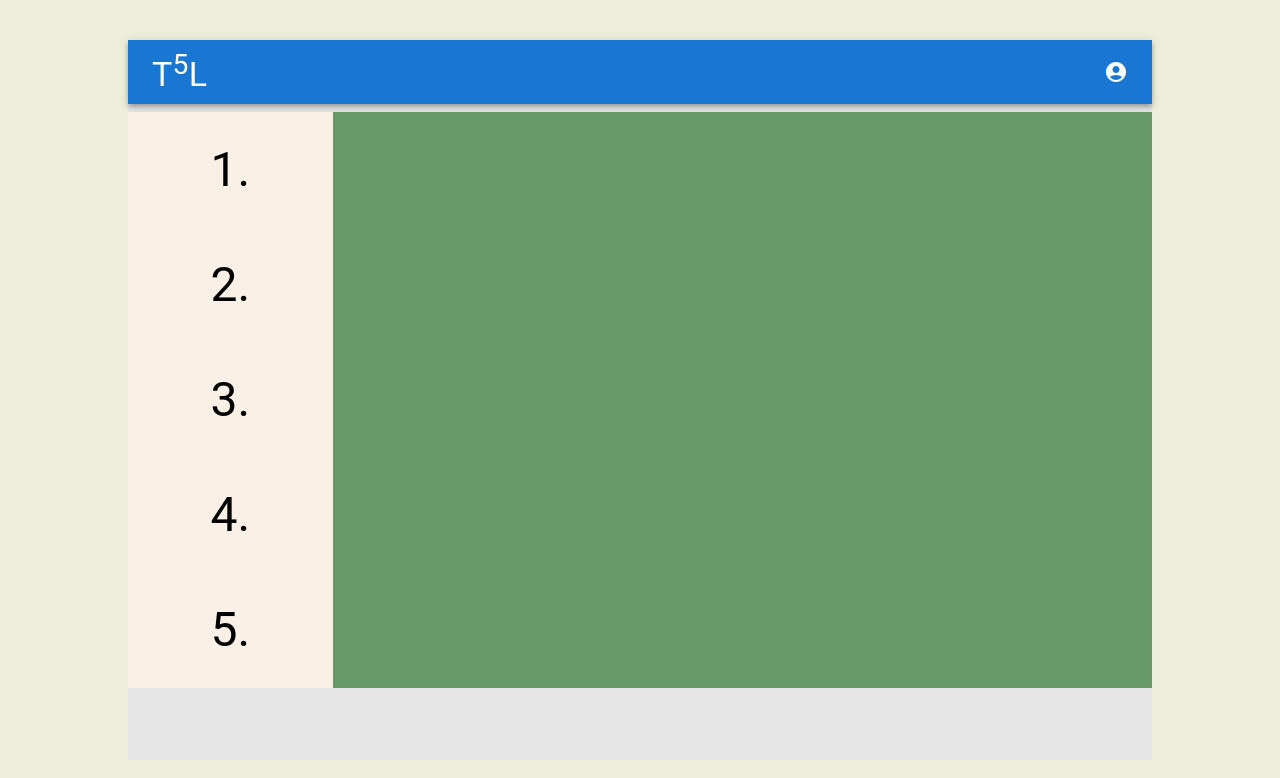
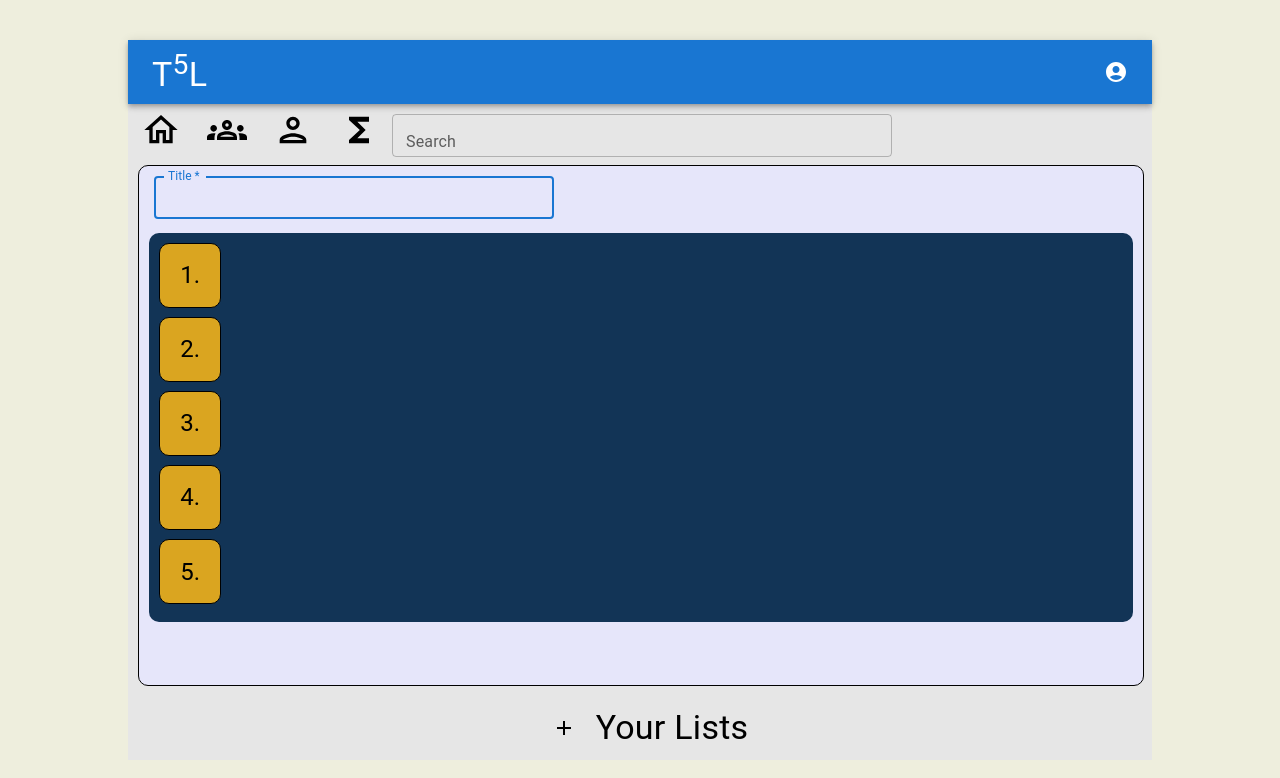
Before and after one commit to jenny-fu/top5, a React (Create React App) app in the folder client/: page /top5list/1 in a window 1280 px wide. Shown: the top 778 px of the page. Built offline with nearby package versions, Linux system fonts and the light colour scheme.

Commit message:
workspace screen changed.

```diff
--- a/client/src/App.css
+++ b/client/src/App.css
@@ -150,19 +150,10 @@ body {
 #top5-list-selector {
   position: absolute;
   left: 0%;
-  top: 10%;
+  top: 9%;
   width: 100%;
   height: 80%;
   background-color: var(--swatch-primary);
-}
-
-#top5-workspace {
-  position: absolute;
-  left: 0%;
-  top: 10%;
-  width: 100%;
-  height: 80%;
-  background-color: var(--swatch-accent);
 }
 
 #top5-statusbar {
@@ -206,6 +197,19 @@ body {
   display: flex;
   flex-direction: column;
   overflow: scroll;
+  /* background-color: var(--swatch-accent); */
+}
+
+#top5-workspace {
+  position: absolute;
+  left: 0%;
+  top: 16%;
+  width: 98%;
+  height: 72%;
+  background-color: lavender;
+  border: solid 1px;
+  border-radius: 10px;
+  margin: 1%;
 }
 
 .list-card,
@@ -254,31 +258,48 @@ iframe
 #workspace-edit {
   position: absolute;
   left: 0%;
-  top: 0%;
-  width: 100%;
-  height: 100%;
+  top: 11%;
+  width: 98%;
+  height: 75%;
+  background-color: var(--swatch-status);
+  margin: 1%;
+  border-radius: 10px;
+}
+
+.item-number {
+  justify-content: center;
+  width: 60px;
+  border-radius: 10px;
+  border: solid 1px;
+  background-color: goldenrod;
+  color: black;
+  margin: 10%;
 }
 
 #edit-numbering {
   position: absolute;
   left: 0%;
   top: 0%;
-  width: 20%;
-  height: 100%;
-  background-color: var(--swatch-status);
+  width: 10%;
+  height: 80%;
+  /* background-color: var(--swatch-status); */
 }
 
 #edit-items {
   position: absolute;
-  left: 20%;
-  top: 0%;
-  width: 80%;
-  height: 100%;
-  background-color: var(--swatch-primary);
+  left: 6.5%;
+  top: 3%;
+  width: 93.5%;
+  height: 96%;
+  top: -0.1%;
+  /* background-color: red; */
+  /* border-radius: 10px;
+  border: solid 1px; */
+  /* background-color: goldenrod; */
 }
 
 .item-number,
-.top5-item,
+/* .top5-item, */
 .top5-item-dragged-to {
   display: flex;
   align-items: center;
@@ -286,28 +307,19 @@ iframe
   height: 20%;
 }
 
-.item-number {
-  justify-content: center;
-  width: 100%;
-  border: 1px 0px 1px 1px;
-  border-color: black;
-  background-color: linen;
-  color: black;
-}
-
 input {
   font-size: 20pt;
 }
 
-.top5-item,
+/* .top5-item, */
 .top5-item-dragged-to {
   text-align: left;
   width: 95%;
   padding-left: 5%;
 }
-.top5-item {
-  background-color: var(--swatch-complement);
-}
+/* .top5-item {
+  background-color: goldenrod;
+} */
 .top5-item-dragged-to {
   background-color: var(--swatch-accent);
 }
--- a/client/src/components/EditToolbar.js
+++ b/client/src/components/EditToolbar.js
@@ -52,7 +52,8 @@ function EditToolbar() {
                 <FunctionsOutlinedIcon style={{height: '40px', width : '50px', color:'black'}}/>
             </Button>
             <TextField
-                style={{width : '500px', marginRight: '19%', marginTop:'0.2%'}}
+                style={{width : '500px', marginRight: '19%', marginTop:'1%'}}
+                inputProps={{ style: { height: "10px", fontSize:'15px' }}}
                 // margin="normal"
                 // required
                 id="search"
@@ -60,7 +61,7 @@ function EditToolbar() {
                 name="search"
                 autoComplete="search"
                 // autoFocus
-                />
+            />
             <Button style={{height: '40px', width : '100px', color:'black'}}>
                 Sort By
             </Button>
--- a/client/src/components/HomeWrapper.js
+++ b/client/src/components/HomeWrapper.js
@@ -9,7 +9,7 @@ export default function HomeWrapper() {
     console.log("HomeWrapper auth.loggedIn: " + auth.loggedIn);
 
     if (auth.loggedIn)
-        return <div><AppBanner /><HomeScreen /><Statusbar /></div>
+        return <div><HomeScreen /><Statusbar /></div>
     else
         return <SplashScreen />
 }
--- a/client/src/components/ListCard.js
+++ b/client/src/components/ListCard.js
@@ -4,15 +4,18 @@ import TextField from '@mui/material/TextField';
 import Box from '@mui/material/Box';
 import ListItem from '@mui/material/ListItem';
 import IconButton from '@mui/material/IconButton';
-import EditIcon from '@mui/icons-material/Edit';
-import DeleteIcon from '@mui/icons-material/Delete';
+import DeleteOutlineOutlinedIcon from '@mui/icons-material/DeleteOutlineOutlined';
+import ArrowDropDownIcon from '@mui/icons-material/ArrowDropDown';
+import ArrowDropUpIcon from '@mui/icons-material/ArrowDropUp';
+import ThumbDownOutlinedIcon from '@mui/icons-material/ThumbDownOutlined';
+import ThumbUpOutlinedIcon from '@mui/icons-material/ThumbUpOutlined';
 
 import * as React from 'react';
 import Button from '@mui/material/Button';
 import Typography from '@mui/material/Typography';
 import Modal from '@mui/material/Modal';
 
-const style = {
+const style = { //modal style
     position: 'absolute',
     top: '50%',
     left: '50%',
@@ -96,24 +99,41 @@ function ListCard(props) {
                 width: '100%',
             }}
         >
+        {/* <Box id='list-top' sx={{flexGrow: 1, width:'100%'}}> */}
             <Box sx={{ p: 1, flexGrow: 1 }}
-                onClick={(event) => {
-                    handleLoadList(event, idNamePair._id)
-                }
-                }>{idNamePair.name}
+                // onClick={(event) => {
+                //     handleLoadList(event, idNamePair._id)
+                // }
+                // }
+                >{idNamePair.name}
             </Box>
-            <Box sx={{ p: 1 }}>
+
+            <Box>
                 <IconButton>
-                    <EditIcon style={{ fontSize: '20pt' }} />
+                    <ThumbUpOutlinedIcon style={{ fontSize: '20pt' }} />
                 </IconButton>
             </Box>
-            <Box sx={{ p: 1 }}>
+            <Box>
+                <IconButton>
+                    <ThumbDownOutlinedIcon style={{ fontSize: '20pt' }} />
+                </IconButton>
+            </Box>
+
+            <Box>
                 <IconButton onClick={(event) => {
                     handleDeleteList(event, idNamePair._id)
                 }} aria-label='delete'>
-                    <DeleteIcon style={{ fontSize: '20pt' }} />
+                    <DeleteOutlineOutlinedIcon style={{ fontSize: '20pt' }} />
                 </IconButton>
             </Box>
+        {/* </Box>
+        <Box id='list-bottom' sx={{flexGrow: 1, width:'100%'}}> */}
+            <Box>
+                <IconButton>
+                    <ArrowDropDownIcon style={{ fontSize: '20pt' }} />
+                </IconButton>
+            </Box>
+        {/* </Box> */}
         </ListItem>
 
     // if (editActive) {
@@ -154,7 +174,9 @@ function ListCard(props) {
         </Modal>
     }
     return (
-        <Box>{cardElement}{modal}</Box>
+        <Box>
+            {cardElement}{modal}
+        </Box>
     );
 }
 
--- a/client/src/components/Statusbar.js
+++ b/client/src/components/Statusbar.js
@@ -24,9 +24,10 @@ function Statusbar() {
     let disabled = false;
     if (store.isListEdit()) disabled = true;
 
-    let text ="";
+    let text = "";
     if (store.currentList)
         text = store.currentList.name;
+
     return (
         <div id="top5-statusbar">
             {/* <Typography variant="h4">{text}</Typography> */}
--- a/client/src/components/WorkspaceScreen.js
+++ b/client/src/components/WorkspaceScreen.js
@@ -1,8 +1,11 @@
 import { useContext } from 'react'
 import Top5Item from './Top5Item.js'
 import List from '@mui/material/List';
-import { Typography } from '@mui/material'
+import { TextField, Typography } from '@mui/material'
 import { GlobalStoreContext } from '../store/index.js'
+import EditToolbar from './EditToolbar.js';
+import { Fab, Button } from '@mui/material'
+import AddIcon from '@mui/icons-material/Add';
 /*
     This React component lets us edit a loaded list, which only
     happens when we are on the proper route.
@@ -15,29 +18,60 @@ function WorkspaceScreen() {
     let editItems = "";
     if (store.currentList) {
         editItems =
-            <List id="edit-items" sx={{ width: '100%', bgcolor: 'background.paper' }}>
+            <List id="edit-items">
+                {/* <div id="edit-box"> */}
                 {
                     store.currentList.items.map((item, index) => (
                         <Top5Item
-                            key={'top5-item-' + (index+1)}
+                            key={'top5-item-' + (index + 1)}
                             text={item}
                             index={index}
                         />
                     ))
                 }
+                {/* </div> */}
             </List>;
     }
+
     return (
-        <div id="top5-workspace">
-            <div id="workspace-edit">
-                <div id="edit-numbering">
-                    <div className="item-number"><Typography variant="h3">1.</Typography></div>
-                    <div className="item-number"><Typography variant="h3">2.</Typography></div>
-                    <div className="item-number"><Typography variant="h3">3.</Typography></div>
-                    <div className="item-number"><Typography variant="h3">4.</Typography></div>
-                    <div className="item-number"><Typography variant="h3">5.</Typography></div>
+        <div>
+            <EditToolbar />
+            <div id="top5-workspace">
+                <TextField
+                    style={{ width: '400px', marginLeft: '1.5%', marginTop: '1%' }}
+                    inputProps={{ style: { height: "10px", fontSize: '15px' } }}
+                    required
+                    id="title"
+                    label="Title"
+                    name="title"
+                    autoComplete="Title"
+                    autoFocus
+                />
+                <div id="workspace-edit">
+                    <div id="edit-numbering">
+                        <div className="item-number"><Typography variant="h5">1.</Typography></div>
+                        <div className="item-number"><Typography variant="h5">2.</Typography></div>
+                        <div className="item-number"><Typography variant="h5">3.</Typography></div>
+                        <div className="item-number"><Typography variant="h5">4.</Typography></div>
+                        <div className="item-number"><Typography variant="h5">5.</Typography></div>
+                    </div>
+                    {editItems}
                 </div>
-                {editItems}
+            </div>
+            {/* <Statusbar /> */}
+            <div id="top5-statusbar">
+                {/* <Typography variant="h4">{text}</Typography> */}
+                <div id="list-selector-heading">
+                    <Button
+                        color="primary"
+                        aria-label="add"
+                        id="add-list-button"
+                    // disabled={disabled}
+                    >
+                        <AddIcon />
+                    </Button>
+                    <Typography variant="h4">Your Lists</Typography>
+                </div>
             </div>
         </div>
     )
--- a/client/src/store/index.js
+++ b/client/src/store/index.js
@@ -220,13 +220,11 @@ function GlobalStoreContextProvider(props) {
         };
         const response = await api.createTop5List(payload);
         if (response.data.success) {
-            tps.clearAllTransactions();
             let newList = response.data.top5List;
             storeReducer({
                 type: GlobalStoreActionType.CREATE_NEW_LIST,
                 payload: newList
-            }
-            );
+            });
 
             // IF IT'S A VALID LIST THEN LET'S START EDITING IT
             history.push("/top5list/" + newList._id);
```
Also changed, not shown: client/src/auth/auth-request-api/index.js (deleted, +0 -50 lines), client/src/components/Top5Item.js (+18 -129 lines), client/src/store/store-request-api/index.js (deleted, +0 -51 lines), 1 other file (tests, documents, lock files or other folders).
